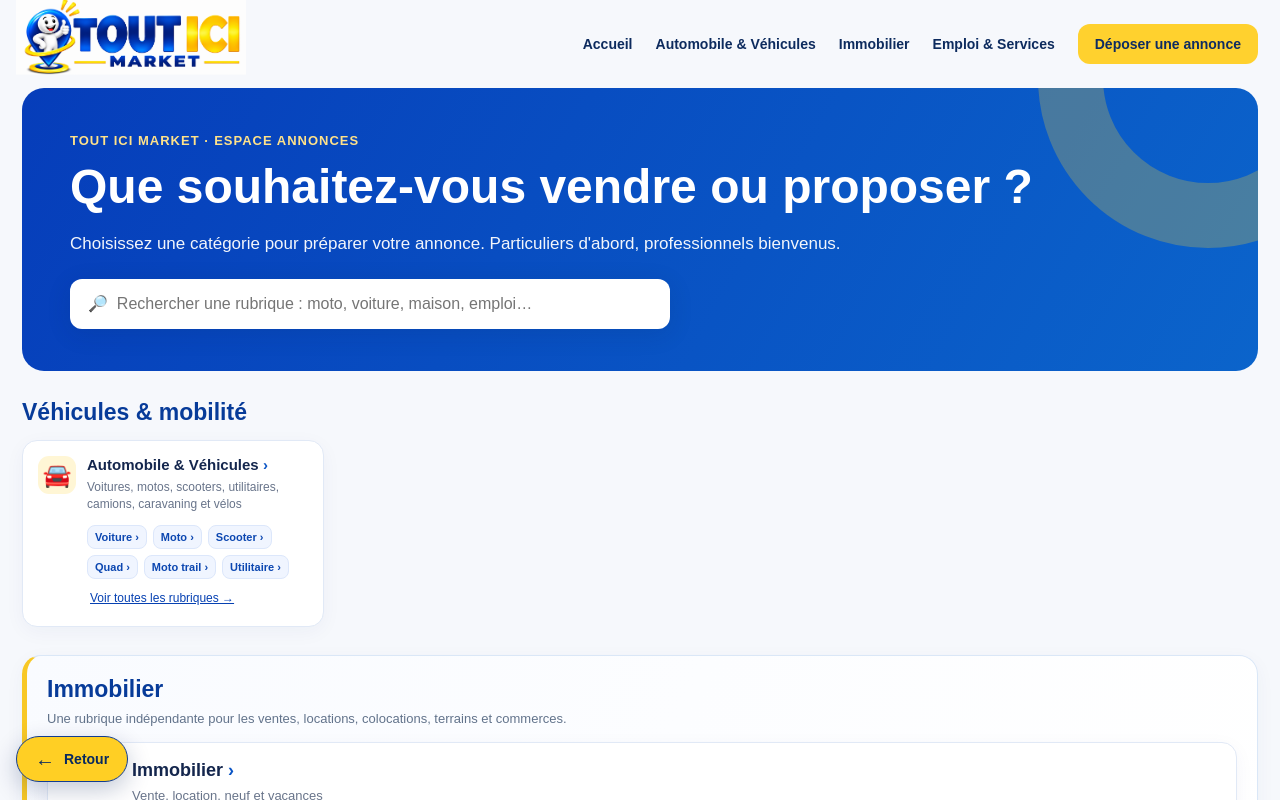
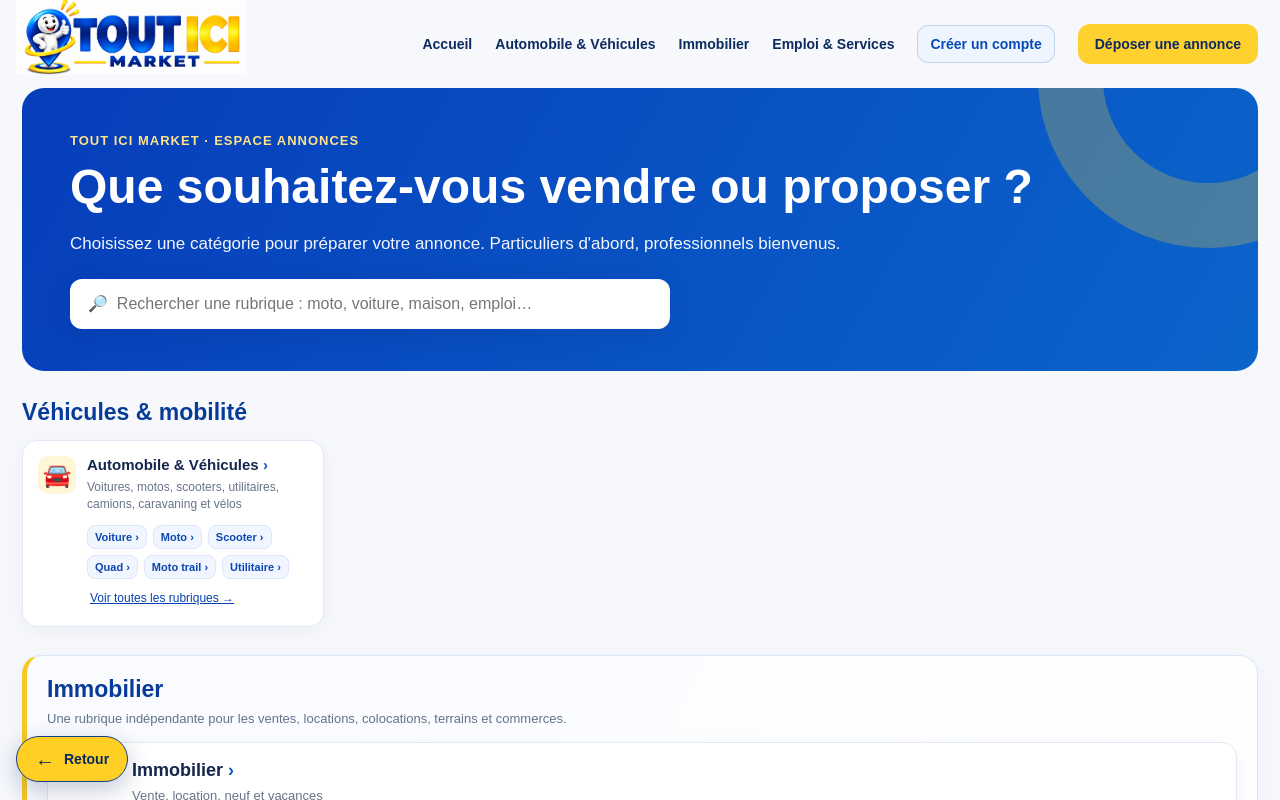
Before and after one commit to Touticimarket/tout-ici-market, a Next.js app: page /deposer in a window 1280 px wide. Shown: the top 800 px of the page. Built offline with nearby package versions, Linux system fonts and the light colour scheme.

Commit message:
Expose Create Account in deposit and vehicle category headers

```diff
--- a/app/deposer/page.tsx
+++ b/app/deposer/page.tsx
@@ -54,6 +54,7 @@ export default function ChoixDepotPage(){
       <div className="depot-shell">
         <nav className="depot-nav" aria-label="Navigation de dépôt">
           <a href="/">Accueil</a><a href="/deposer/automobile">Automobile & Véhicules</a><a href="/deposer/immobilier">Immobilier</a><a href="/deposer/emploi">Emploi & Services</a>
+          <a href="/compte/inscription" style={{color:"#074bb8",textDecoration:"none",border:"1px solid #bdd3ee",background:"#eef5ff",padding:"10px 12px",borderRadius:11}}>Créer un compte</a>
           <span style={{background:"#ffd12e",color:"#0e2b62",padding:"12px 17px",borderRadius:12}}>Déposer une annonce</span>
         </nav>
         <header className="depot-intro">
```
